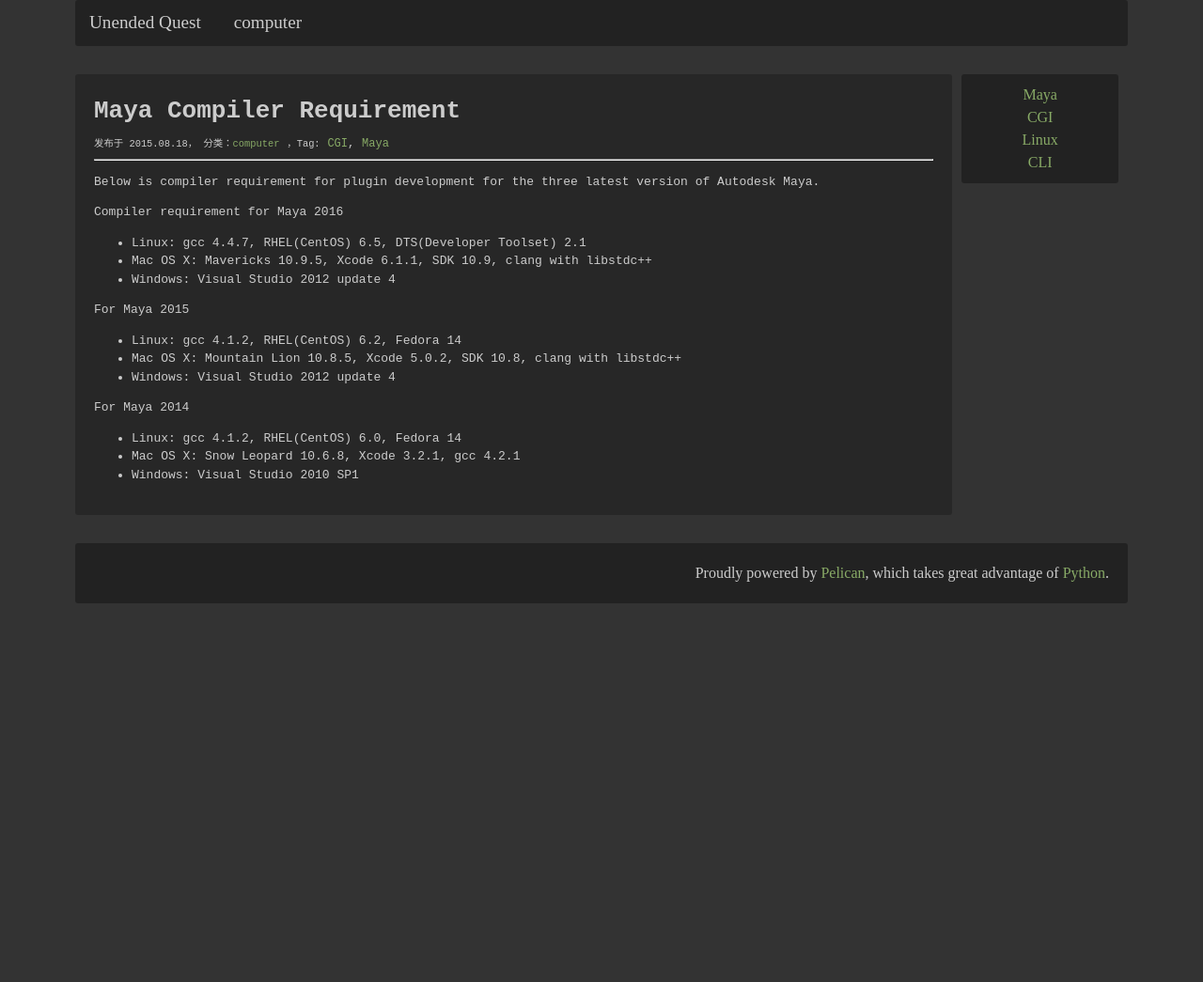
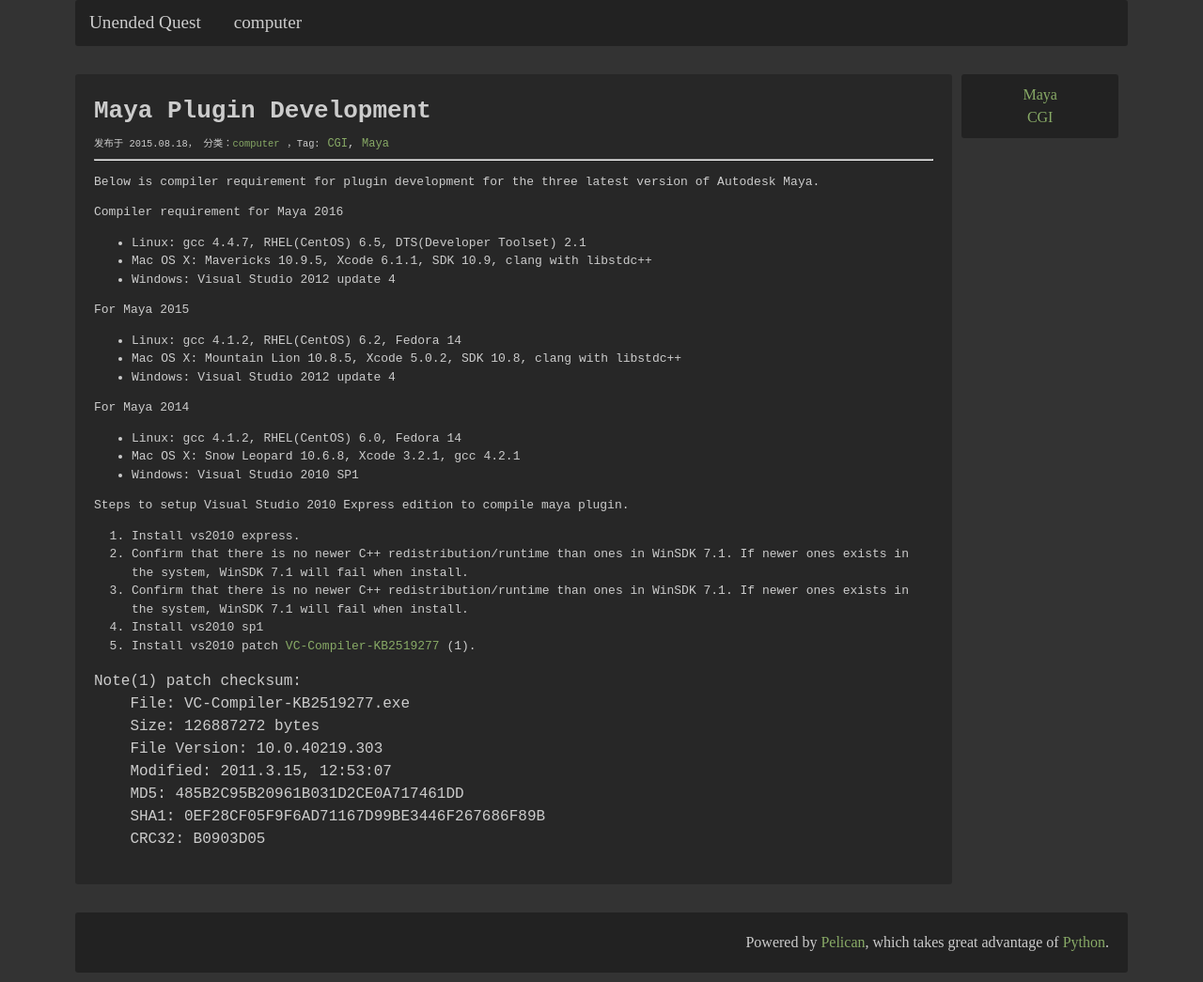
Before and after one commit to HtwoO/HtwoO.github.io, a plain HTML site: page maya-plugin-development.html in a window 1280 px wide. Shown: the whole page at 94% size. Before the commit the page ends 800 px from the top, so only its background shows below. Drawn offline with nearby package versions, Linux system fonts and the light colour scheme.

Commit message:
update maya plugin development article

```diff
--- a/maya-compiler-requirement.html
+++ b/maya-plugin-development.html
@@ -1,6 +1,6 @@
 <html>
     <head>
-        <title>    Maya Compiler Requirement - Unended Quest
+        <title>    Maya Plugin Development - Unended Quest
 </title>
         <meta charset="utf-8" />
         <link rel="stylesheet" href="/theme/css/normalize.css" />
@@ -14,7 +14,7 @@
             <div class="col-1-1 header">
                     <ul id="navigation">
                         <li><a href="/">Unended Quest</a></li>
-                            <li><a href="https://HtwoO.github.io/category/computer.html">computer</a></li>
+                            <li><a href="/category/computer.html">computer</a></li>
                     </ul>
             </div>
         </header>
@@ -22,11 +22,11 @@
         <div class="grid grid-pad">
             <section class="col-10-12" id="content">
     <div class="article">
-        <h1>Maya Compiler Requirement</h1>
+        <h1>Maya Plugin Development</h1>
         <small>发布于 2015.08.18，
-            分类：<a href="https://HtwoO.github.io/category/computer.html">computer</a></small>
-        <small>，Tag:</small>                <span class="tag"><a href="https://HtwoO.github.io/tag/cgi.html">CGI</a>,</span>
-                <span class="tag"><a href="https://HtwoO.github.io/tag/maya.html">Maya</a></span>
+            分类：<a href="/category/computer.html">computer</a></small>
+        <small>，Tag:</small>                <span class="tag"><a href="/tag/cgi.html">CGI</a>,</span>
+                <span class="tag"><a href="/tag/maya.html">Maya</a></span>
 
         <hr/>
 
@@ -50,6 +50,24 @@
 <li>Mac OS X: Snow Leopard 10.6.8, Xcode 3.2.1, gcc 4.2.1</li>
 <li>Windows: Visual Studio 2010 SP1</li>
 </ul>
+<p>Steps to setup Visual Studio 2010 Express edition to compile maya plugin.</p>
+<ol class="arabic simple">
+<li>Install vs2010 express.</li>
+<li>Confirm that there is no newer C++ redistribution/runtime than ones in WinSDK 7.1. If newer ones exists in the system, WinSDK 7.1 will fail when install.</li>
+<li>Confirm that there is no newer C++ redistribution/runtime than ones in WinSDK 7.1. If newer ones exists in the system, WinSDK 7.1 will fail when install.</li>
+<li>Install vs2010 sp1</li>
+<li>Install vs2010 patch <a class="reference external" href="https://support.microsoft.com/en-us/kb/2519277">VC-Compiler-KB2519277</a> (1).</li>
+</ol>
+<pre class="literal-block">
+Note(1) patch checksum:
+    File: VC-Compiler-KB2519277.exe
+    Size: 126887272 bytes
+    File Version: 10.0.40219.303
+    Modified: 2011.3.15, 12:53:07
+    MD5: 485B2C95B20961B031D2CE0A717461DD
+    SHA1: 0EF28CF05F9F6AD71167D99BE3446F267686F89B
+    CRC32: B0903D05
+</pre>
 
         </div>
 
@@ -60,16 +78,10 @@
 
                         <div class="widget cat">
                                 <div class="cat-link">
-                                    <a href="https://HtwoO.github.io/tag/maya.html">Maya</a>
+                                    <a href="/tag/maya.html">Maya</a>
                                 </div>
                                 <div class="cat-link">
-                                    <a href="https://HtwoO.github.io/tag/cgi.html">CGI</a>
-                                </div>
-                                <div class="cat-link">
-                                    <a href="https://HtwoO.github.io/tag/linux.html">Linux</a>
-                                </div>
-                                <div class="cat-link">
-                                    <a href="https://HtwoO.github.io/tag/cli.html">CLI</a>
+                                    <a href="/tag/cgi.html">CGI</a>
                                 </div>
                         </div>
 
@@ -81,7 +93,7 @@
         <footer>
             <div class="grid grid-pad">
                 <div class="col-1-1 footer">
-Proudly powered by <a href="http://getpelican.com/">Pelican</a>, which takes great advantage of <a href="http://python.org/">Python</a>.                 </div>
+Powered by <a href="http://getpelican.com/">Pelican</a>, which takes great advantage of <a href="http://python.org/">Python</a>.                 </div>
             </div>
         </footer>
     </body>
```
